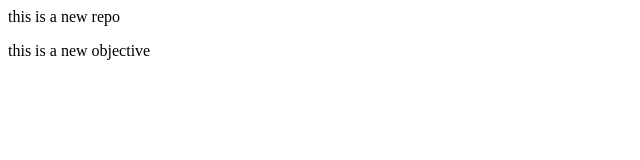
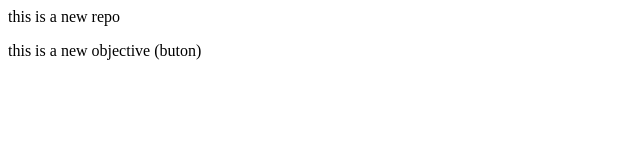
Before and after one commit to ShobitPandey/LocalRepo, a plain HTML site: page index.html in a window 1280 px wide. Shown: the full height of the page, 0-640 px from the left. Drawn offline with Linux system fonts and the light colour scheme.

```diff
--- a/index.html
+++ b/index.html
@@ -1,2 +1,2 @@
 <p> this is a new repo </p>
-<p> this is a new objective</p>
+<p> this is a new objective (buton)</p>
```
